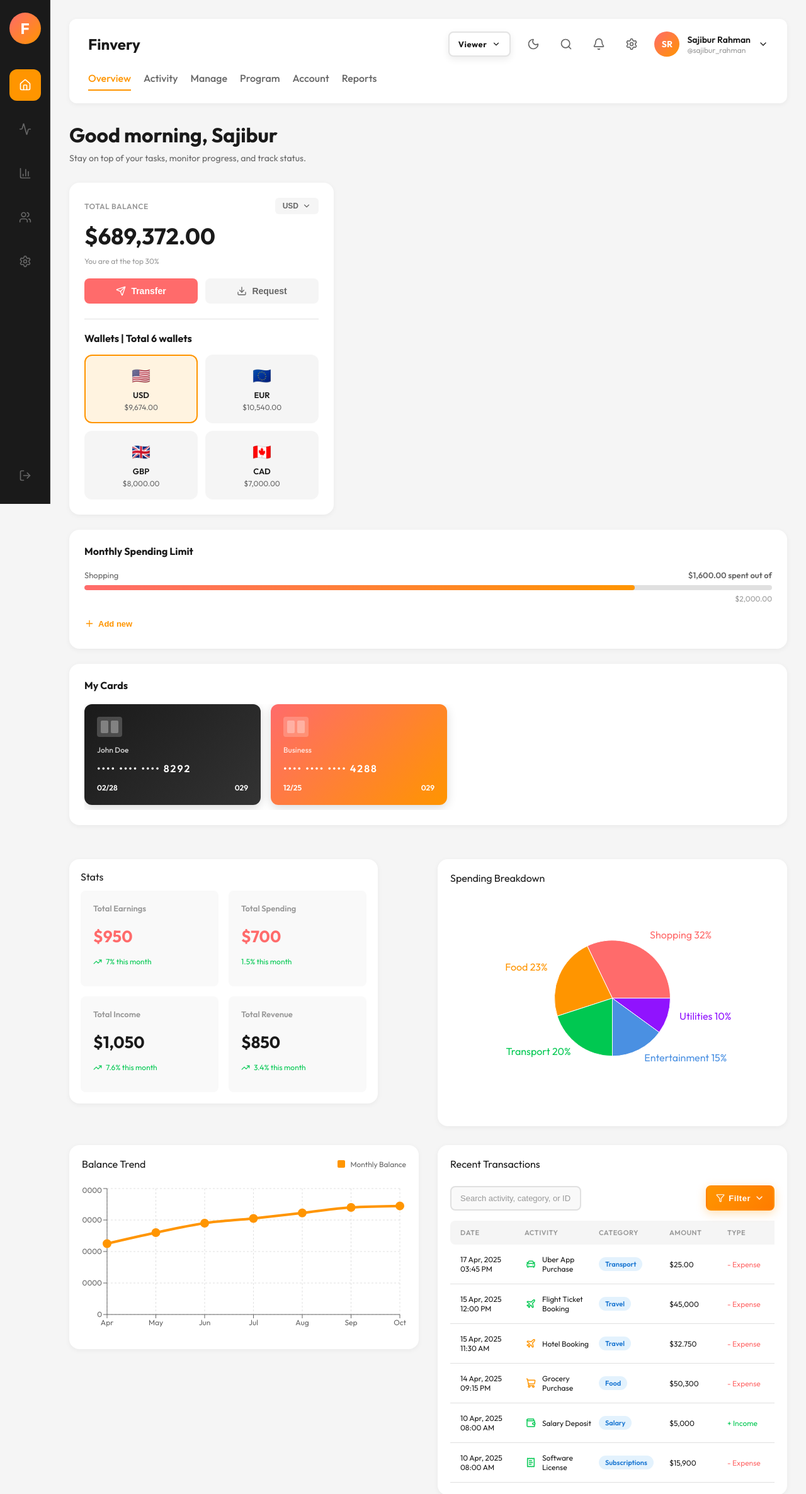
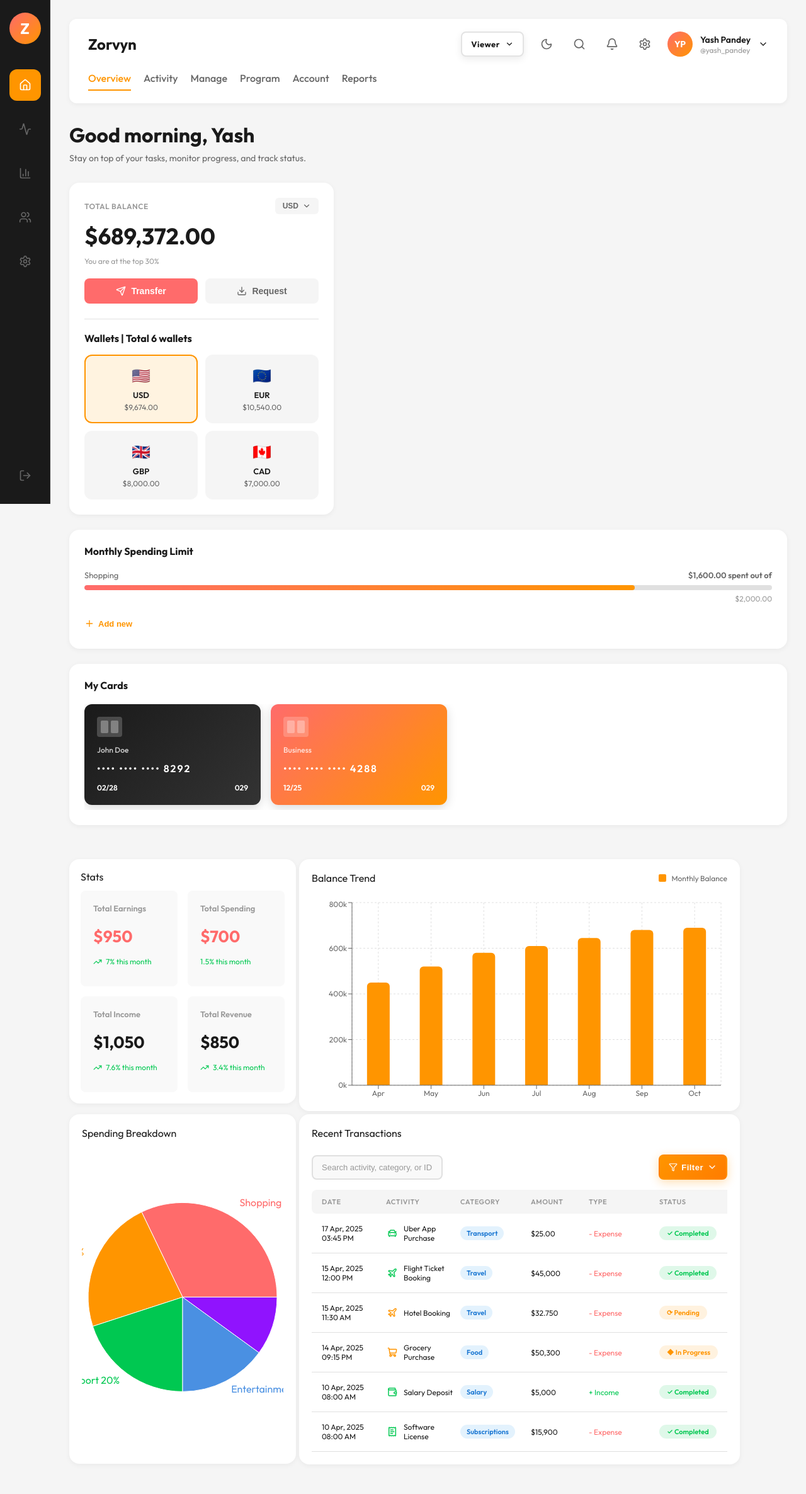
Before and after one commit to yashpandey0031/Financial_dashboard, a React (Vite) app: page / in a window 1280 px wide. Shown: the top 2372 px of the page at 63% size. Built offline with nearby package versions, Linux system fonts and the light colour scheme.

Commit message:
feat: Update components and styles for improved UI; refactor charts and enhance responsiveness

```diff
--- a/src/components/BalanceTrendChart.jsx
+++ b/src/components/BalanceTrendChart.jsx
@@ -1,7 +1,7 @@
 import React from "react";
 import {
-  LineChart,
-  Line,
+  BarChart,
+  Bar,
   XAxis,
   YAxis,
   CartesianGrid,
@@ -10,6 +10,10 @@ import {
 } from "recharts";
 
 const BalanceTrendChart = ({ balanceTrendData }) => {
+  const formatAxisValue = (value) => `${Math.round(value / 1000)}k`;
+  const formatTooltipValue = (value) =>
+    `$${new Intl.NumberFormat("en-US").format(value)}`;
+
   return (
     <div className="card chart-card">
       <div className="card-header">
@@ -24,39 +28,34 @@ const BalanceTrendChart = ({ balanceTrendData }) => {
           </span>
         </div>
       </div>
-      <ResponsiveContainer width="100%" height={240}>
-        <LineChart
+      <ResponsiveContainer width="100%" height={330}>
+        <BarChart
           data={balanceTrendData}
           margin={{ top: 5, right: 10, left: 10, bottom: 5 }}
         >
-          <defs>
-            <linearGradient id="balanceOrange" x1="0" y1="0" x2="0" y2="1">
-              <stop offset="5%" stopColor="#ff9500" stopOpacity={0.35} />
-              <stop offset="95%" stopColor="#ff9500" stopOpacity={0.03} />
-            </linearGradient>
-          </defs>
           <CartesianGrid strokeDasharray="3 3" stroke="#e0e0e0" />
           <XAxis dataKey="month" tick={{ fontSize: 12 }} />
-          <YAxis tick={{ fontSize: 12 }} width={30} />
+          <YAxis
+            tick={{ fontSize: 12 }}
+            width={54}
+            tickFormatter={formatAxisValue}
+          />
           <Tooltip
+            formatter={formatTooltipValue}
+            cursor={{ fill: "transparent" }}
             contentStyle={{
               backgroundColor: "#fff",
               border: "1px solid #e0e0e0",
               borderRadius: "8px",
             }}
           />
-          <Line
-            type="monotone"
+          <Bar
             dataKey="balance"
-            stroke="#ff9500"
-            strokeWidth={4}
-            strokeLinecap="round"
-            strokeLinejoin="round"
-            dot={{ fill: "#ff9500", r: 5 }}
-            activeDot={{ r: 7 }}
-            fill="url(#balanceOrange)"
+            fill="#ff9500"
+            radius={[6, 6, 0, 0]}
+            maxBarSize={36}
           />
-        </LineChart>
+        </BarChart>
       </ResponsiveContainer>
     </div>
   );
--- a/src/components/Greeting.jsx
+++ b/src/components/Greeting.jsx
@@ -3,7 +3,7 @@ import React from "react";
 const Greeting = () => {
   return (
     <section className="greeting">
-      <h2>Good morning, Sajibur</h2>
+      <h2>Good morning, Yash</h2>
       <p>Stay on top of your tasks, monitor progress, and track status.</p>
     </section>
   );
--- a/src/components/Header.jsx
+++ b/src/components/Header.jsx
@@ -24,7 +24,7 @@ const Header = ({ isDarkTheme, setIsDarkTheme }) => {
   return (
     <header className="header">
       <div className="header-left">
-        <h1 className="brand">Finvery</h1>
+        <h1 className="brand">Zorvyn</h1>
       </div>
       <nav className="header-nav">
         <a href="#" className="nav-link active">
@@ -97,10 +97,10 @@ const Header = ({ isDarkTheme, setIsDarkTheme }) => {
           <Settings size={20} />
         </button>
         <div className="user-profile">
-          <div className="avatar">SR</div>
+          <div className="avatar">YP</div>
           <div className="user-info">
-            <p className="user-name">Sajibur Rahman</p>
-            <p className="user-email">@sajibur_rahman</p>
+            <p className="user-name">Yash Pandey</p>
+            <p className="user-email">@yash_pandey</p>
           </div>
           <ChevronDown size={16} />
         </div>
--- a/src/components/Sidebar.jsx
+++ b/src/components/Sidebar.jsx
@@ -12,7 +12,7 @@ const Sidebar = () => {
   return (
     <aside className="sidebar">
       <div className="sidebar-logo">
-        <div className="logo-icon">F</div>
+        <div className="logo-icon">Z</div>
       </div>
       <nav className="sidebar-nav">
         <a href="#" className="nav-item active">
--- a/src/components/SpendingBreakdownChart.jsx
+++ b/src/components/SpendingBreakdownChart.jsx
@@ -10,17 +10,17 @@ const SpendingBreakdownChart = ({ spendingBreakdownData }) => {
         <span>Spending Breakdown</span>
       </div>
       <div className="chart-container-narrow">
-        <ResponsiveContainer width="100%" height={340}>
+        <ResponsiveContainer width="100%" height="100%">
           <PieChart>
             <Pie
               data={spendingBreakdownData}
               cx="50%"
-              cy="46%"
+              cy="54%"
               labelLine={false}
               label={({ name, percent }) =>
                 `${name} ${(percent * 100).toFixed(0)}%`
               }
-              outerRadius={92}
+              outerRadius={150}
               fill="#8884d8"
               dataKey="value"
             >
--- a/src/styles/activities.css
+++ b/src/styles/activities.css
@@ -348,6 +348,12 @@
   margin-top: 16px;
   overflow-x: auto;
   overflow-y: hidden;
+  scrollbar-width: none;
+  -ms-overflow-style: none;
+}
+
+.activities-table::-webkit-scrollbar {
+  display: none;
 }
 
 .table-header {
@@ -385,7 +391,7 @@
   display: flex;
   align-items: center;
   gap: 8px;
-  word-break: break-word;
+  word-break: normal;
 }
 
 .activity-icon {
--- a/src/styles/chart.css
+++ b/src/styles/chart.css
@@ -6,6 +6,7 @@
   flex-direction: column;
   overflow: hidden;
   width: 100%;
+  height: 400px;
 }
 
 .chart-card .card-header {
@@ -15,13 +16,19 @@
 
 .spending-breakdown-card {
   width: 100%;
+  max-width: 500px;
+  min-height: 555px;
   margin-bottom: 0 !important;
   padding: 20px !important;
+  display: flex;
+  flex-direction: column;
+  justify-self: start;
   overflow: hidden;
 }
 
 .chart-container-narrow {
   width: 100%;
+  height: 420px;
   max-width: none;
   margin: 0 auto;
   overflow: hidden;
--- a/src/styles/dark-theme.css
+++ b/src/styles/dark-theme.css
@@ -15,16 +15,19 @@
 }
 
 .dark-theme .nav-item {
-  color: #999;
+  color: #f3f3f3;
 }
 
-.dark-theme .nav-item:hover,
-.dark-theme .nav-item.active {
+.dark-theme .nav-item:hover {
   color: #ff6b6b;
 }
 
+.dark-theme .nav-item.active {
+  color: #fff;
+}
+
 .dark-theme .logout-btn {
-  color: #999;
+  color: #f3f3f3;
 }
 
 .dark-theme .logout-btn:hover {
--- a/src/styles/layout.css
+++ b/src/styles/layout.css
@@ -29,9 +29,9 @@
 /* ========== RIGHT COLUMN ========== */
 .right-column {
   display: grid;
-  grid-template-columns: repeat(2, minmax(380px, 1fr));
+  grid-template-columns: minmax(360px, 0.8fr) minmax(700px, 1.2fr);
   grid-template-rows: auto auto;
-  gap: 30px;
+  gap: 5px;
   width: 100%;
 }
 
@@ -47,14 +47,14 @@
 }
 
 .right-column .chart-card:nth-of-type(1) {
-  grid-column: 2;
-  grid-row: 1;
+  grid-column: 1;
+  grid-row: 2;
   align-self: start;
 }
 
 .right-column .chart-card:nth-of-type(2) {
-  grid-column: 1;
-  grid-row: 2;
+  grid-column: 2;
+  grid-row: 1;
   align-self: start;
 }
 
```
